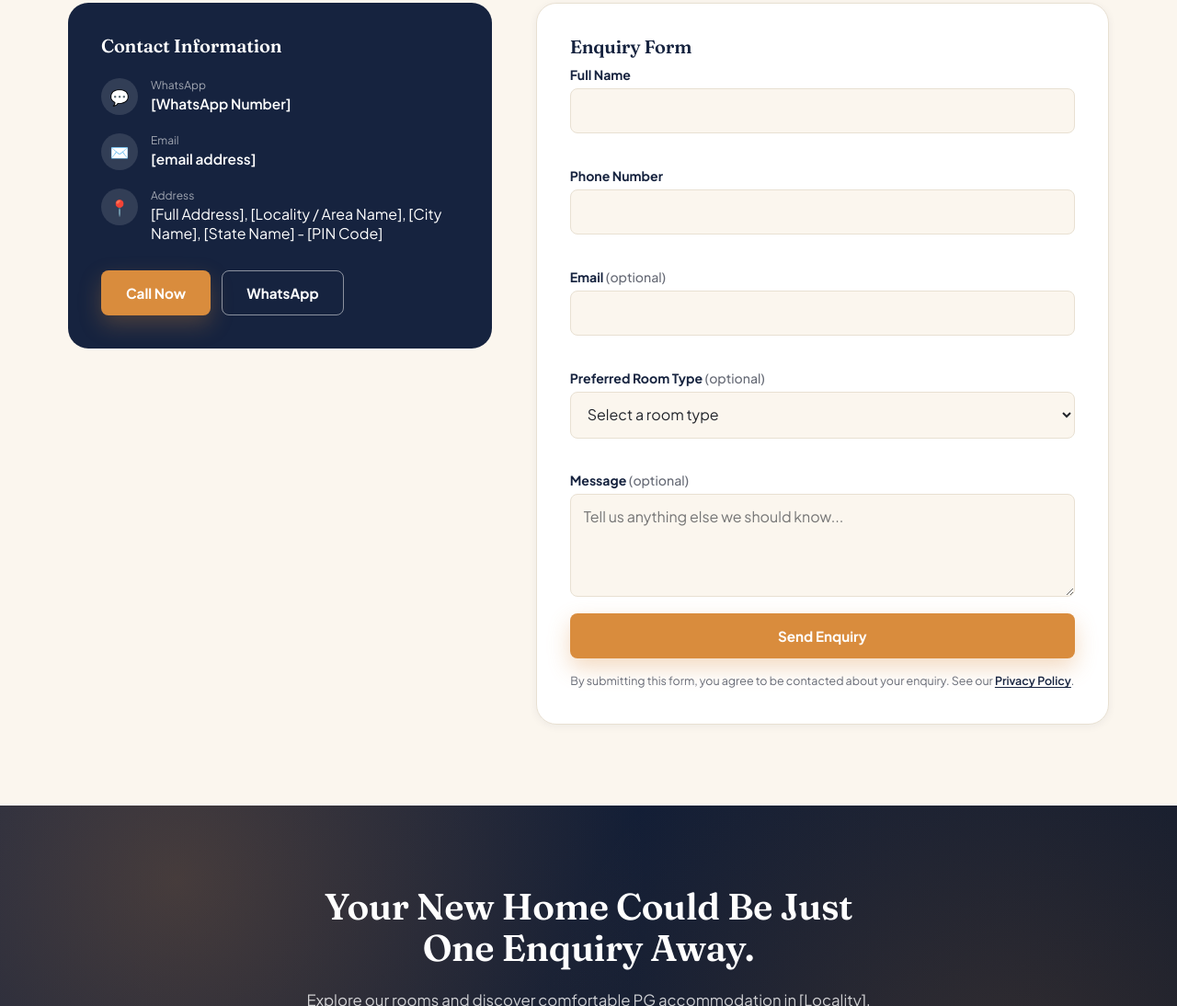
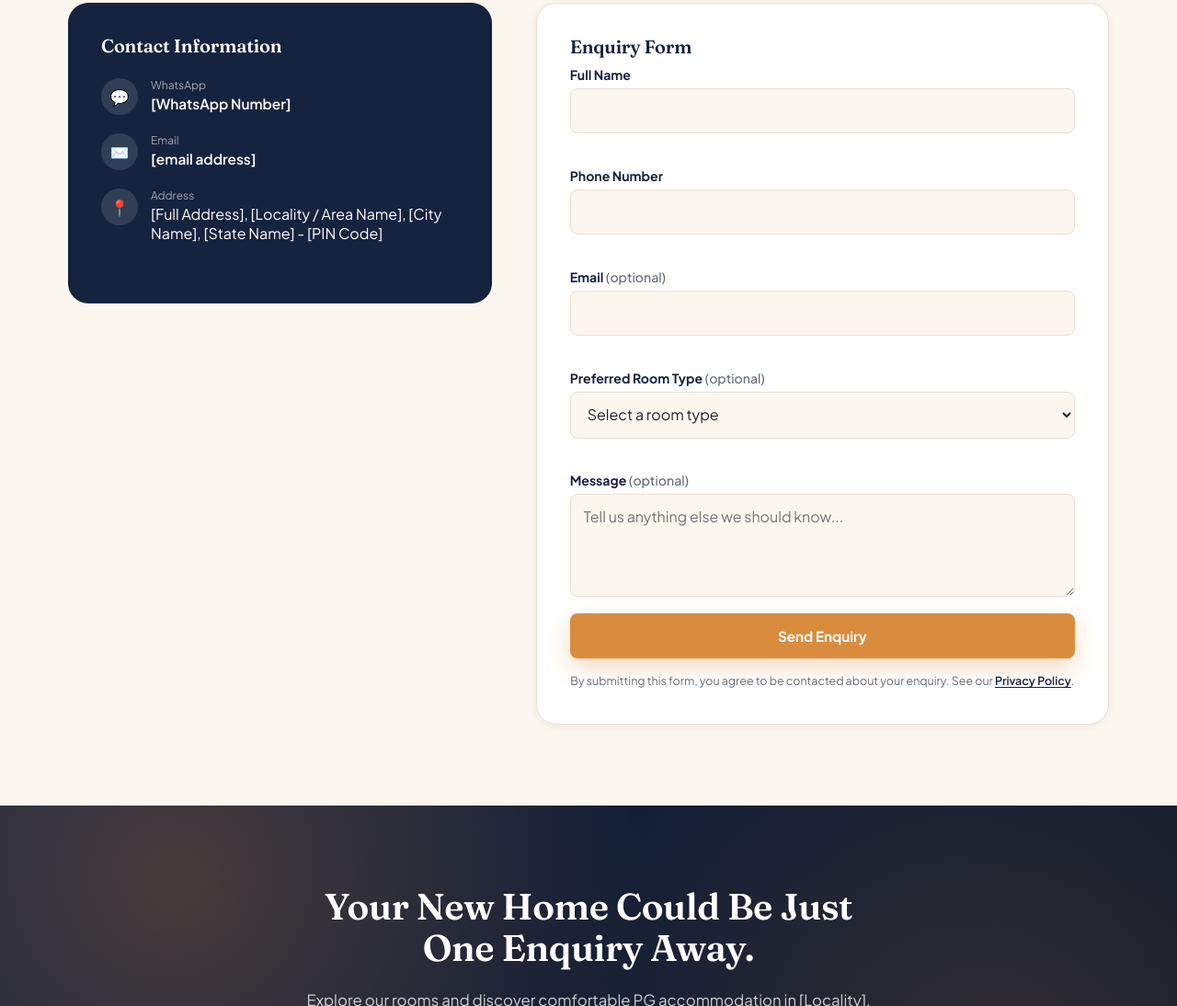
Before and after one commit to arohmishra/ABC-Residency, a plain HTML site: page index.html in a window 1280 px wide. Shown: the part 8395-9489 px from the top of the page at 92% size. Drawn offline with Linux system fonts and the light colour scheme.

Commit message:
Comment out contact buttons in index.html
Commented out the contact buttons section in index.html.

```diff
--- a/index.html
+++ b/index.html
@@ -379,10 +379,10 @@
             </li>
           </ul>
 
-          <div class="contact-buttons">
+          <!-- <div class="contact-buttons">
             <a href="#" data-tel-link class="btn btn-primary">Call Now</a>
             <a href="#" data-whatsapp-link data-whatsapp-message="" target="_blank" rel="noopener" class="btn btn-outline">WhatsApp</a>
-          </div>
+          </div> -->
         </div>
 
         <form class="enquiry-form reveal" id="enquiryForm" style="--reveal-delay:100ms" novalidate>
```
